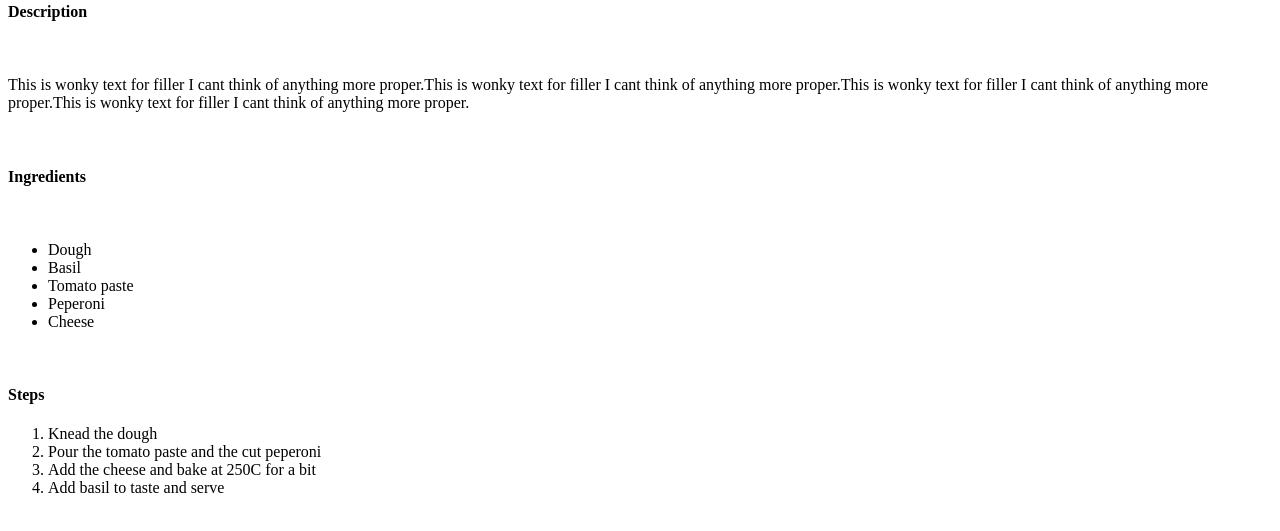
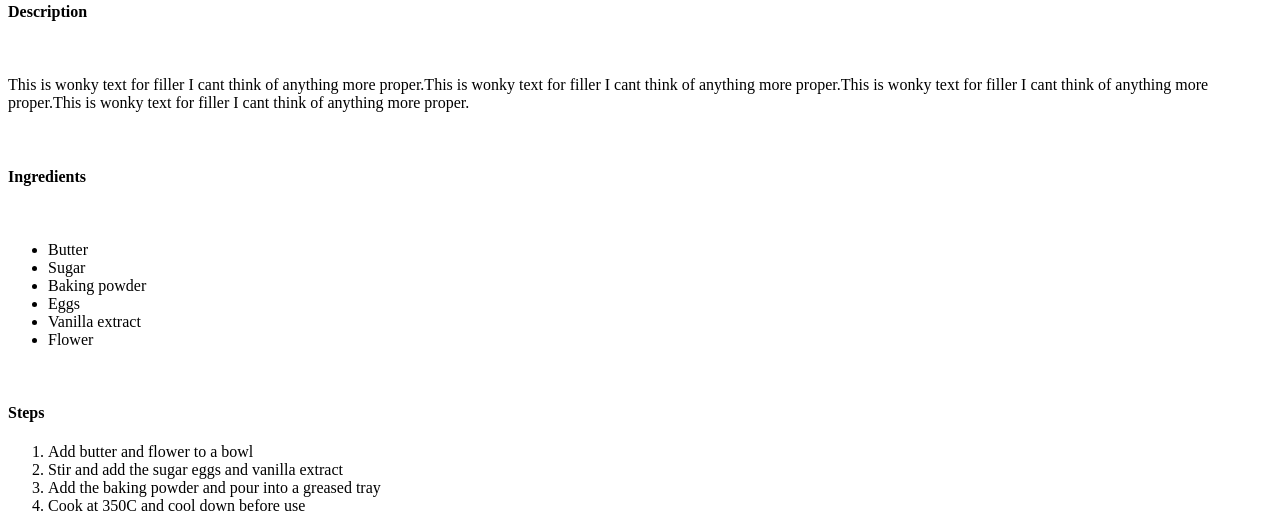
Before and after one commit to dragomirz/odin-recipies, a plain HTML site: page recipes/cake.html in a window 1280 px wide. Shown: the part 270-801 px from the top of the page. Drawn offline with Linux system fonts and the light colour scheme.

Commit message:
This is finishing touches

```diff
--- a/recipes/cakeP.html
+++ b/recipes/cake.html
@@ -14,18 +14,19 @@
 <p>This is wonky text for filler I cant think of anything more proper.This is wonky text for filler I cant think of anything more proper.This is wonky text for filler I cant think of anything more proper.This is wonky text for filler I cant think of anything more proper.</p><br>
 <h4>Ingredients</h4><br>
 <ul>
-    <li>Dough</li>
-    <li>Basil</li>
-    <li>Tomato paste</li>
-    <li>Peperoni</li>
-    <li>Cheese</li>
+    <li>Butter</li>
+    <li>Sugar</li>
+    <li>Baking powder</li>
+    <li>Eggs</li>
+    <li>Vanilla extract</li>
+    <li>Flower</li>
 </ul><br>
 <h4>Steps</h4>
 <ol>
-    <li>Knead the dough</li>
-    <li>Pour the tomato paste and the cut peperoni</li>
-    <li>Add the cheese and bake at 250C for a bit</li>
-    <li>Add basil to taste and serve</li>
+    <li>Add butter and flower to a bowl</li>
+    <li>Stir and add the sugar eggs and vanilla extract</li>
+    <li>Add the baking powder and pour into a greased tray</li>
+    <li>Cook at 350C and cool down before use</li>
 </ol>
 </body>
 </html>
```
Also changed, not shown: index.html (+2 -2 lines), recipes/lasagna.html (renamed from recipes/lasagnaP.html, +1 -1 lines).
